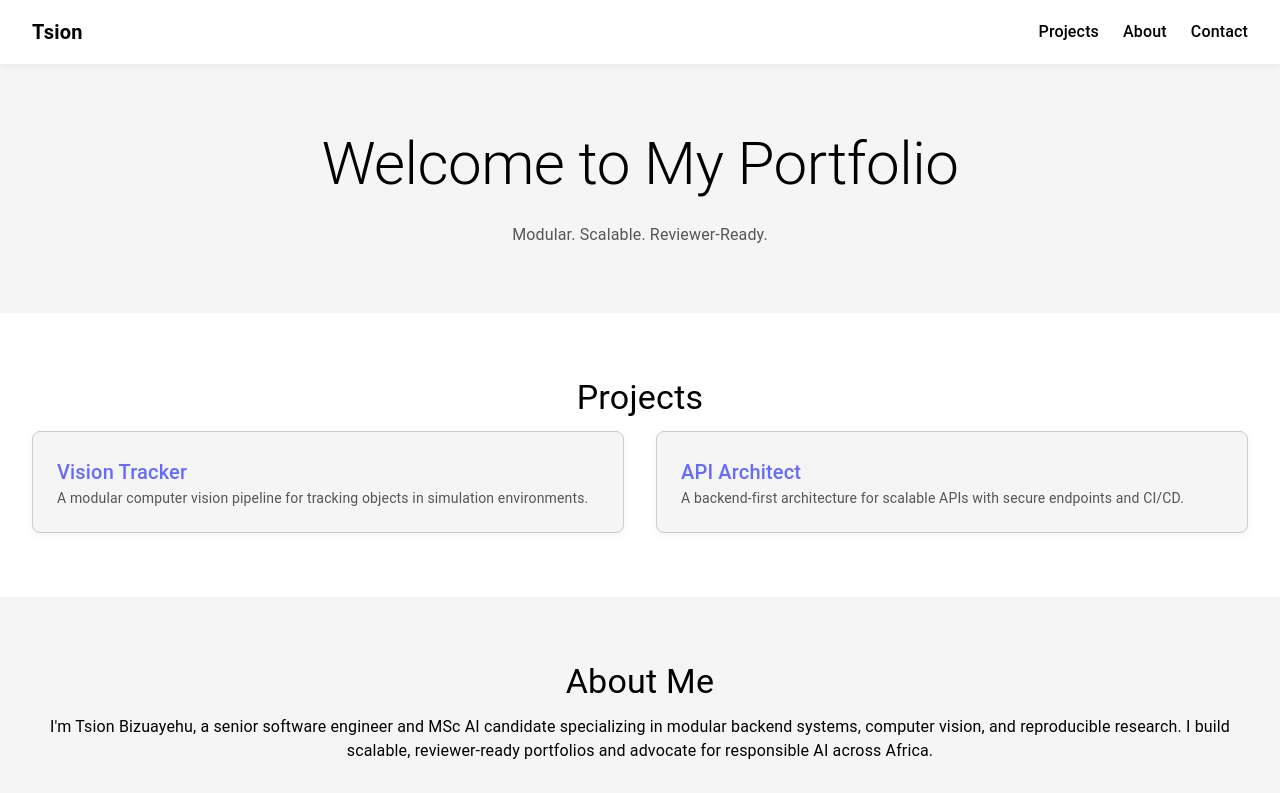
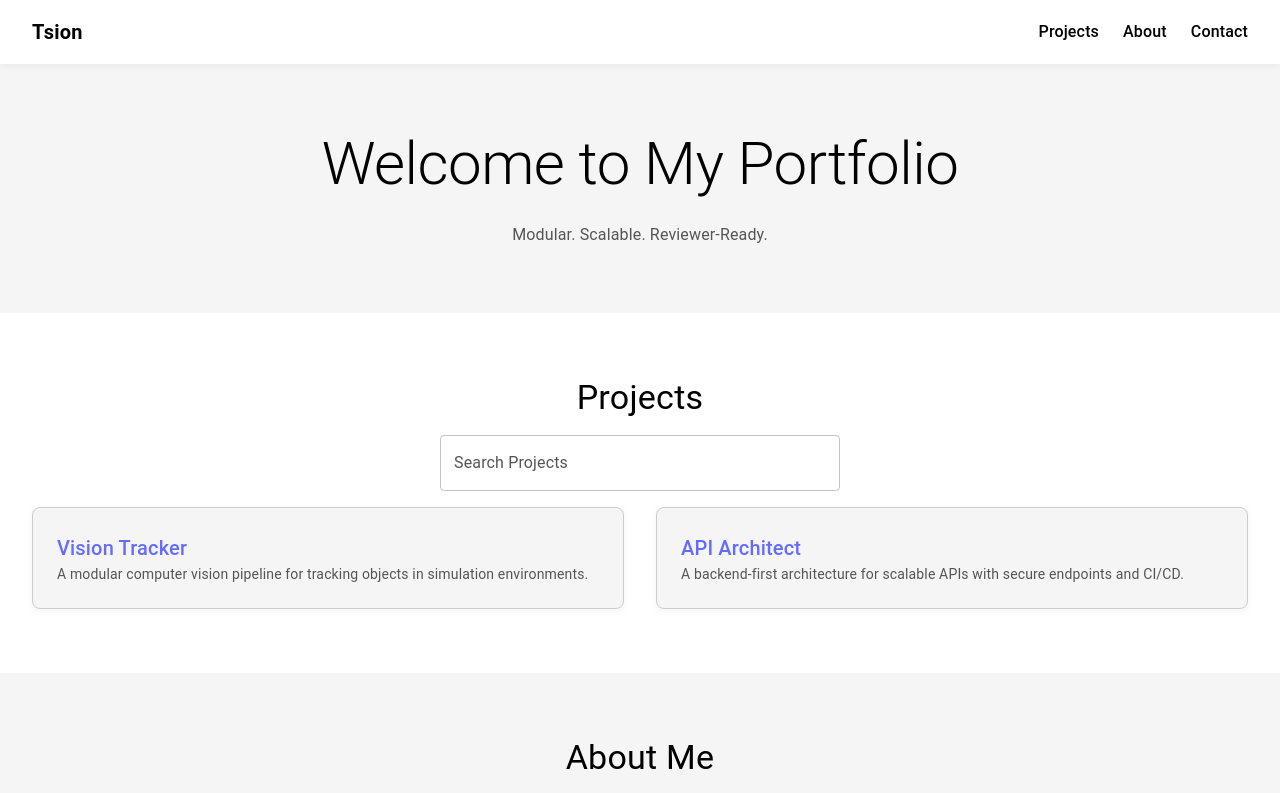
Before and after one commit to TSION2121/my-portfolio, a React (Vite) app: page / in a window 1280 px wide. Shown: the top 793 px of the page. Built offline with nearby package versions, Linux system fonts and the light colour scheme; data requests are answered from the project's data file.

Commit message:
Add search bar to Projects with real-time filtering

```diff
--- a/src/components/Projects.jsx
+++ b/src/components/Projects.jsx
@@ -9,7 +9,7 @@ import {
 } from '../styles/Projects.styles';
 import { motion } from 'framer-motion';
 import { Link } from 'react-router-dom';
-import { CircularProgress, Box } from '@mui/material';
+import { CircularProgress, Box, TextField } from '@mui/material';
 
 const Projects = () => {
     const theme = useTheme();
@@ -17,6 +17,7 @@ const Projects = () => {
     const [projects, setProjects] = useState([]);
     const [loading, setLoading] = useState(true);
     const [error, setError] = useState(false);
+    const [searchTerm, setSearchTerm] = useState('');
 
     useEffect(() => {
         fetch('http://localhost:4000/projects')
@@ -34,6 +35,11 @@ const Projects = () => {
                 setLoading(false);
             });
     }, []);
+
+    const filteredProjects = projects.filter((project) =>
+        project.title.toLowerCase().includes(searchTerm.toLowerCase()) ||
+        project.description.toLowerCase().includes(searchTerm.toLowerCase())
+    );
 
     const cardVariants = {
         hidden: { opacity: 0, y: 30 },
@@ -69,8 +75,24 @@ const Projects = () => {
             >
                 Projects
             </Typography>
+
+            <Box sx={{ maxWidth: 400, margin: '1rem auto' }}>
+                <TextField
+                    fullWidth
+                    label="Search Projects"
+                    variant="outlined"
+                    value={searchTerm}
+                    onChange={(e) => setSearchTerm(e.target.value)}
+                />
+            </Box>
+
+            {filteredProjects.length === 0 ? (
+                <Typography variant="body1" align="center" sx={{ marginTop: '2rem' }}>
+                    No projects match your search.
+                </Typography>
+            ) : (
                 <ProjectGrid>
-                {projects.map((project, index) => (
+                    {filteredProjects.map((project, index) => (
                         <motion.div
                             key={project.id}
                             variants={cardVariants}
@@ -92,6 +114,7 @@ const Projects = () => {
                         </motion.div>
                     ))}
                 </ProjectGrid>
+            )}
         </ProjectsSection>
     );
 };
```
Lines whose indentation alone changed are shown as unchanged.
